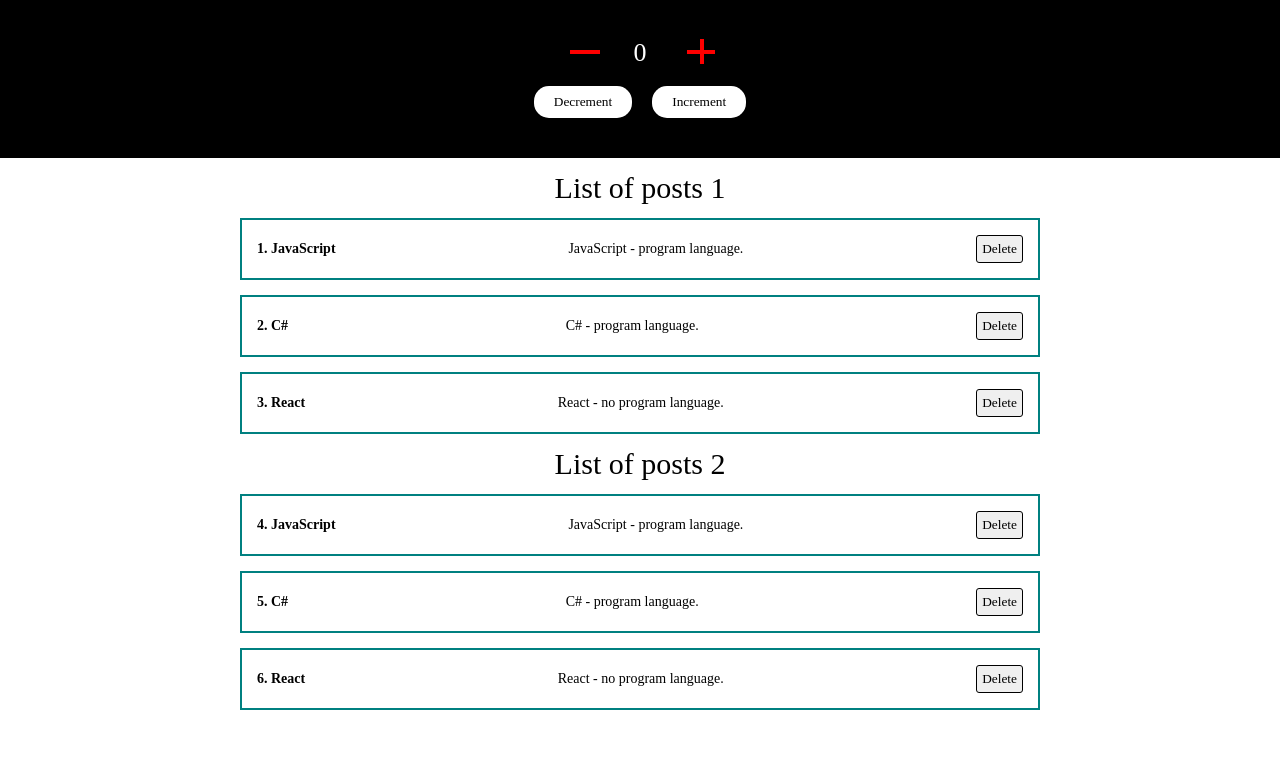
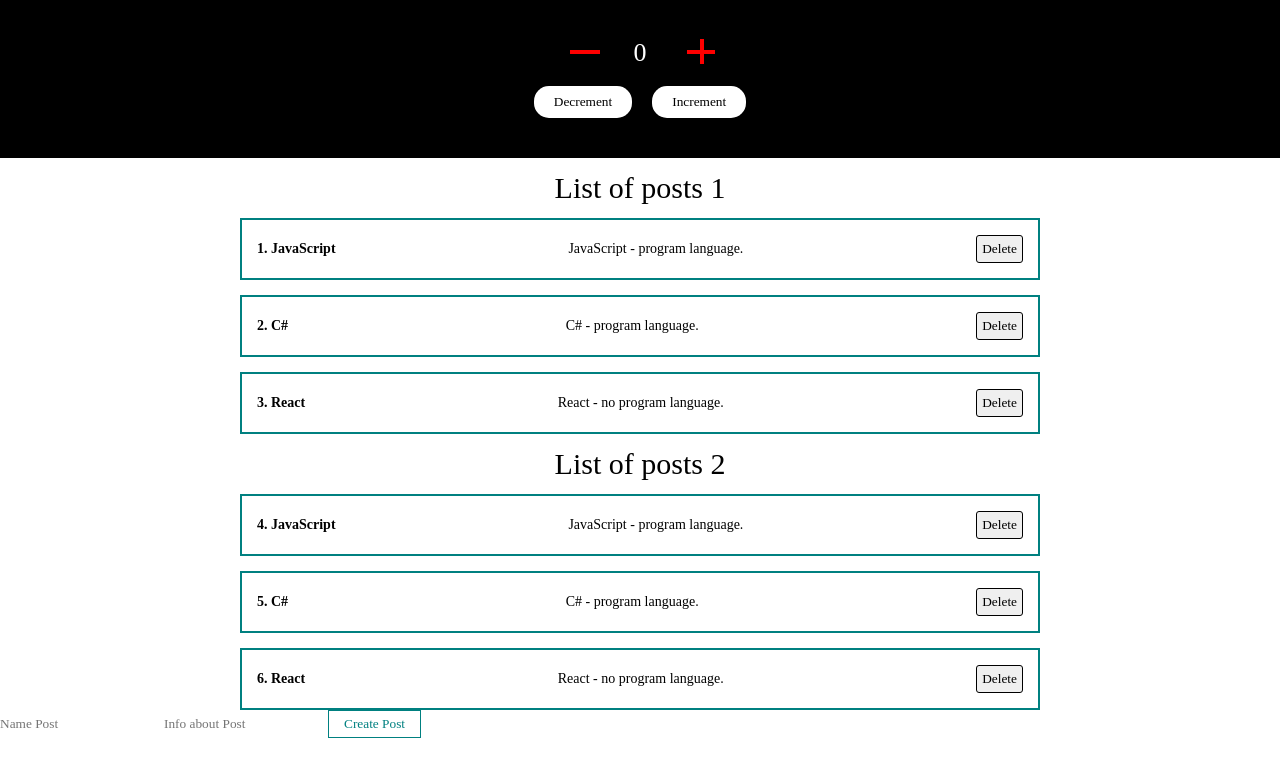
Before and after one commit to Nomex2008/React-lesson, a React (Create React App) app: page / in a window 1280 px wide. Shown: the top 776 px of the page. Built offline with nearby package versions, Linux system fonts and the light colour scheme.

Commit message:
Commit 7
Add form.

```diff
--- a/src/App.js
+++ b/src/App.js
@@ -3,6 +3,9 @@ import React, { useState } from "react";
 //components
 import Counter from "./components/Counter";
 import PostList from "./components/PostList";
+//UI
+//Mybtn
+import MyButton from "./components/UI/button/MyButton";
 //css
 import "./css/bigReset.css";
 import "./css/mainCss.css";
@@ -25,6 +28,9 @@ function App() {
 
     <div className="App">
 
+      {
+        //counter
+      }
       <Counter/>
 
       {
@@ -33,6 +39,17 @@ function App() {
       <PostList posts={posts} title="List of posts 1"/>
       <PostList posts={posts2} title="List of posts 2"/>
 
+      {
+        //form
+      }
+      <form>
+        <input type="text" placeholder="Name Post"/>
+        <input type="text" placeholder="Info about Post"/>
+
+        <MyButton>
+          Create Post
+        </MyButton>
+      </form>
     </div>
   );
 }
--- a/src/components/Counter.jsx
+++ b/src/components/Counter.jsx
@@ -6,8 +6,10 @@ const Counter = function (){
     //count
 
     function increment() {
-        setCount(count + 1)
-        console.log(count + 1);
+        if (count < 100) {
+            setCount(count + 1)
+            console.log(count + 1);
+        }
     }
 
     function decrement() {
--- /dev/null
+++ b/src/components/UI/button/MyButton.jsx
@@ -0,0 +1,13 @@
+import React from "react";
+//css
+import "../button/MyButtonCSS.css"
+
+const MyButton = ({children, ...props}) => {
+    return (
+        <button {...props} className="myBtn">
+            {children}
+        </button>
+    )
+}
+
+export default MyButton;
--- /dev/null
+++ b/src/components/UI/button/MyButtonCSS.css
@@ -0,0 +1,8 @@
+.myBtn{
+    padding: 5px 15px;
+    color: teal;
+    font-style: 14px;
+    background-color: transparent;
+    border: 1px solid teal;
+    cursor: pointer;
+}
```
